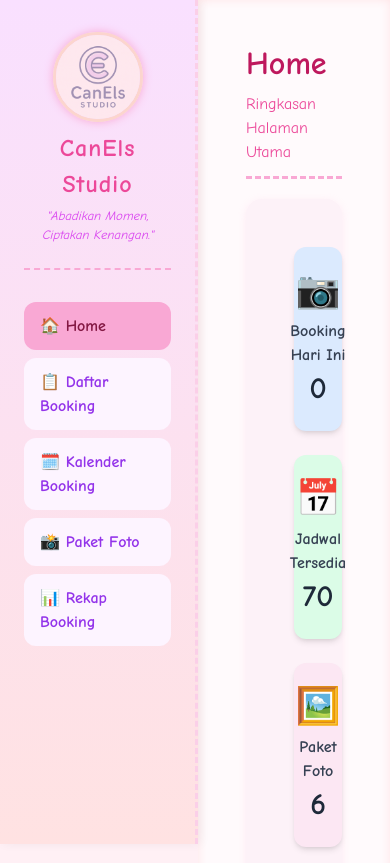
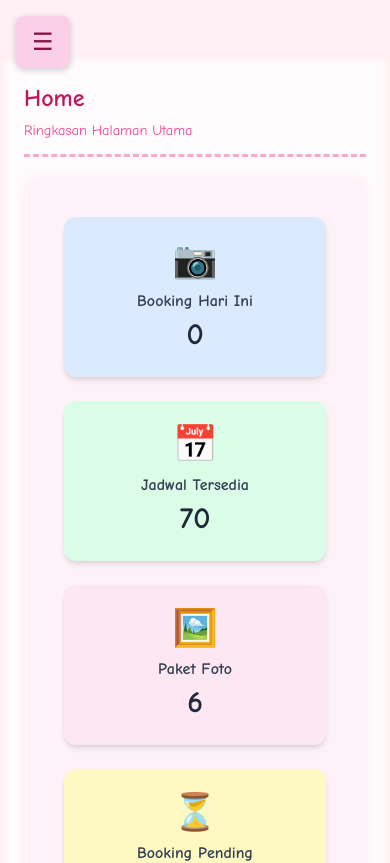
Before and after one commit to lanarizha/web-studio-foto, a Vue app: page /home in a window 390 px wide. Shown: the top 863 px of the page. Built offline with nearby package versions, Linux system fonts and the light colour scheme; no server answers.

Commit message:
PRBH Responsif

```diff
--- a/src/layouts/layout-admin/LayoutPage.vue
+++ b/src/layouts/layout-admin/LayoutPage.vue
@@ -1,7 +1,10 @@
 <template>
   <div class="app-container">
+    <!-- Tombol Toggle Sidebar untuk Mobile -->
+    <button class="sidebar-toggle" @click="sidebarOpen = !sidebarOpen">☰</button>
+
     <!-- Sidebar -->
-    <aside class="sidebar">
+    <aside class="sidebar" :class="{ open: sidebarOpen }">
       <div class="logo-section">
         <img src="../../assets/logo.png" alt="Logo CanEls Studio" class="logo-img" />
         <h1 class="studio-name">CanEls Studio</h1>
@@ -11,19 +14,19 @@
       <div id="nav" class="menu">
         <ul>
           <li :class="{ active: currentPage === 'home' }">
-            <router-link to="/home">🏠 Home</router-link>
+            <router-link to="/home" @click.native="sidebarOpen = false">🏠 Home</router-link>
           </li>
           <li :class="{ active: currentPage === 'daftarBooking' }">
-            <router-link to="/daftarBooking">📋 Daftar Booking</router-link>
+            <router-link to="/daftarBooking" @click.native="sidebarOpen = false">📋 Daftar Booking</router-link>
           </li>
           <li :class="{ active: currentPage === 'kalender' }">
-            <router-link to="/kalender">🗓️ Kalender Booking</router-link>
+            <router-link to="/kalender" @click.native="sidebarOpen = false">🗓️ Kalender Booking</router-link>
           </li>
           <li :class="{ active: currentPage === 'paketfoto' }">
-            <router-link to="/paketfoto">📸 Paket Foto</router-link>
+            <router-link to="/paketfoto" @click.native="sidebarOpen = false">📸 Paket Foto</router-link>
           </li>
           <li :class="{ active: currentPage === 'rekapbooking' }">
-            <router-link to="/rekapbooking">📊 Rekap Booking</router-link>
+            <router-link to="/rekapbooking" @click.native="sidebarOpen = false">📊 Rekap Booking</router-link>
           </li>
         </ul>
       </div>
@@ -50,7 +53,8 @@ export default {
     return {
       currentPage: "",
       pageTitle: "",
-      pageSubtitle: ""
+      pageSubtitle: "",
+      sidebarOpen: false
     };
   },
   methods: {
@@ -90,7 +94,7 @@ export default {
   background-color: #fff0f5;
 }
 
-/* Sidebar Pastel */
+/* Sidebar */
 .sidebar {
   width: 280px;
   background: linear-gradient(to bottom, #f9e0ff, #ffe2e2);
@@ -101,6 +105,7 @@ export default {
   height: 100vh;
   overflow-y: auto;
   border-right: 3px dashed #fbcfe8;
+  transition: left 0.3s ease;
 }
 
 /* Logo */
@@ -169,7 +174,7 @@ export default {
   display: block;
 }
 
-/* Main Content Area */
+/* Main Content */
 .content-area {
   flex: 1;
   padding: 2.5rem 3rem;
@@ -208,4 +213,65 @@ export default {
   font-size: 1.1rem;
   color: #4b5563;
 }
+
+/* Tombol Toggle Sidebar */
+.sidebar-toggle {
+  display: none;
+  position: fixed;
+  top: 1rem;
+  left: 1rem;
+  z-index: 1000;
+  background-color: #fbcfe8;
+  border: none;
+  font-size: 1.5rem;
+  padding: 0.5rem 1rem;
+  border-radius: 8px;
+  box-shadow: 0 2px 6px rgba(0,0,0,0.2);
+  color: #831843;
+  cursor: pointer;
+}
+
+/* Responsive Layout */
+@media (max-width: 768px) {
+  .app-container {
+    flex-direction: column;
+  }
+
+  .sidebar-toggle {
+    display: block;
+  }
+
+  .sidebar {
+    position: fixed;
+    top: 0;
+    left: -100%;
+    width: 75%;
+    max-width: 280px;
+    height: 100%;
+    z-index: 999;
+    transition: left 0.3s ease;
+  }
+
+  .sidebar.open {
+    left: 0;
+  }
+
+  .content-area {
+    padding: 1.5rem;
+    margin-top: 3.5rem;
+  }
+
+  .content-header h2 {
+    font-size: 1.5rem;
+  }
+
+  .page-subtitle {
+    font-size: 0.9rem;
+  }
+
+  .content-body {
+    padding: 1.5rem;
+    font-size: 1rem;
+  }
+}
 </style>
```
